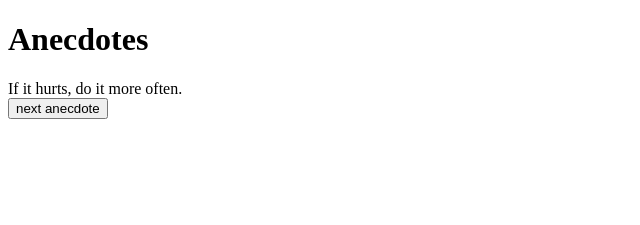
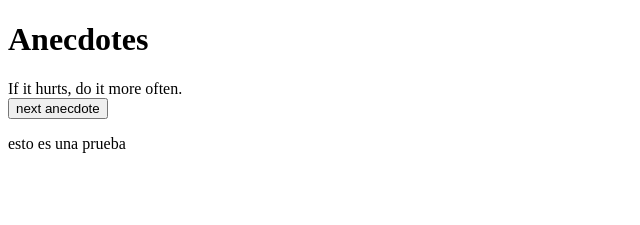
Before and after one commit to FabMira/fullstackopen-repo-submission, a React (Vite) app in the folder part1/anecdotes/: page / in a window 1280 px wide. Shown: the top 225 px of the page, without its empty margins (0-640 px from the left). Built offline with nearby package versions, Linux system fonts and the light colour scheme.

Commit message:
comentario de prueba

```diff
--- a/part1/anecdotes/src/App.jsx
+++ b/part1/anecdotes/src/App.jsx
@@ -42,6 +42,7 @@ const App = () => {
       <h1>Anecdotes</h1>
       {anecdotes[selected]}<br></br>
       <Button handleClick={randomState} text="next anecdote" />
+      <p>esto es una prueba</p>
     </div>
   )
 }
```
Also changed, not shown: 1 other file (tests, documents, lock files or other folders).
